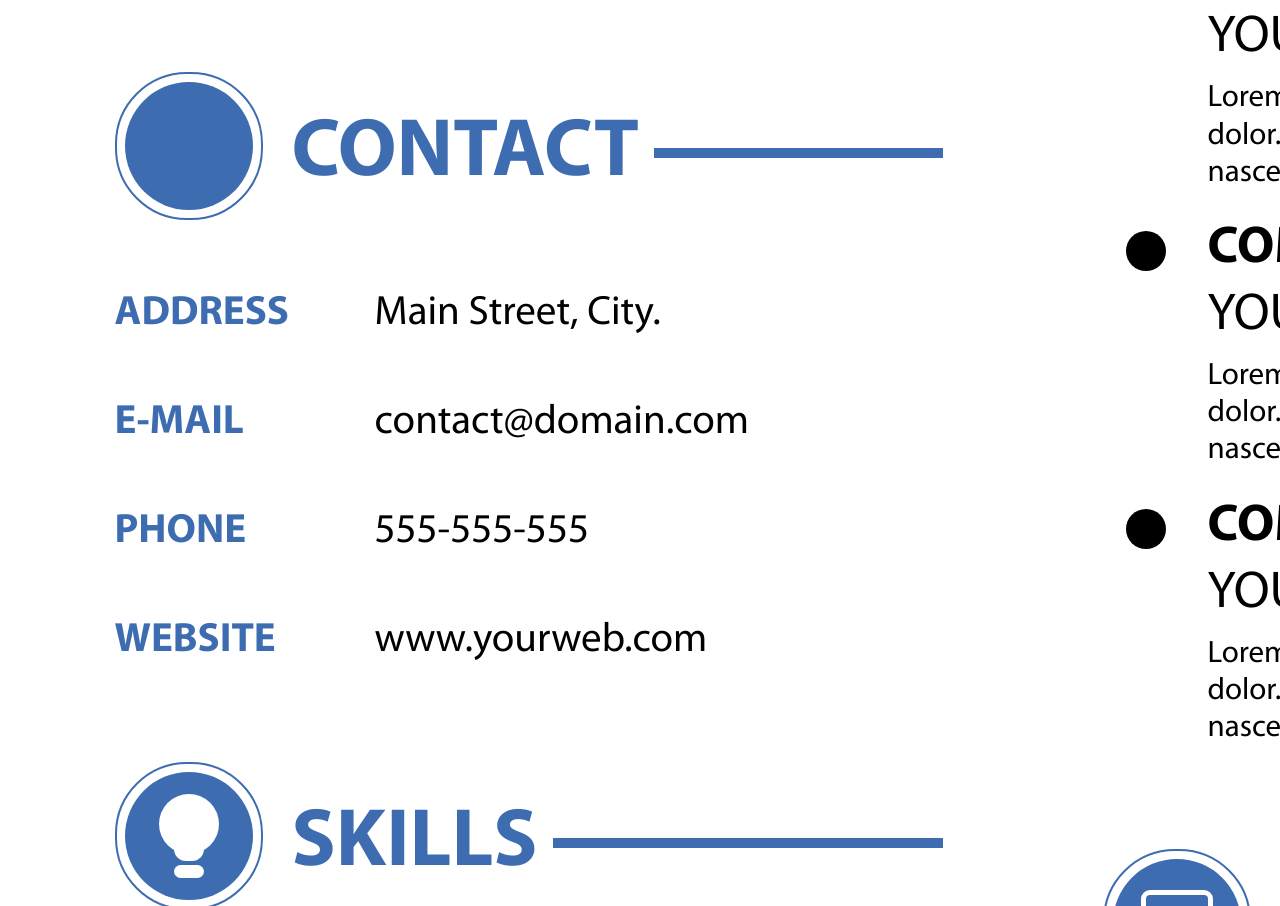
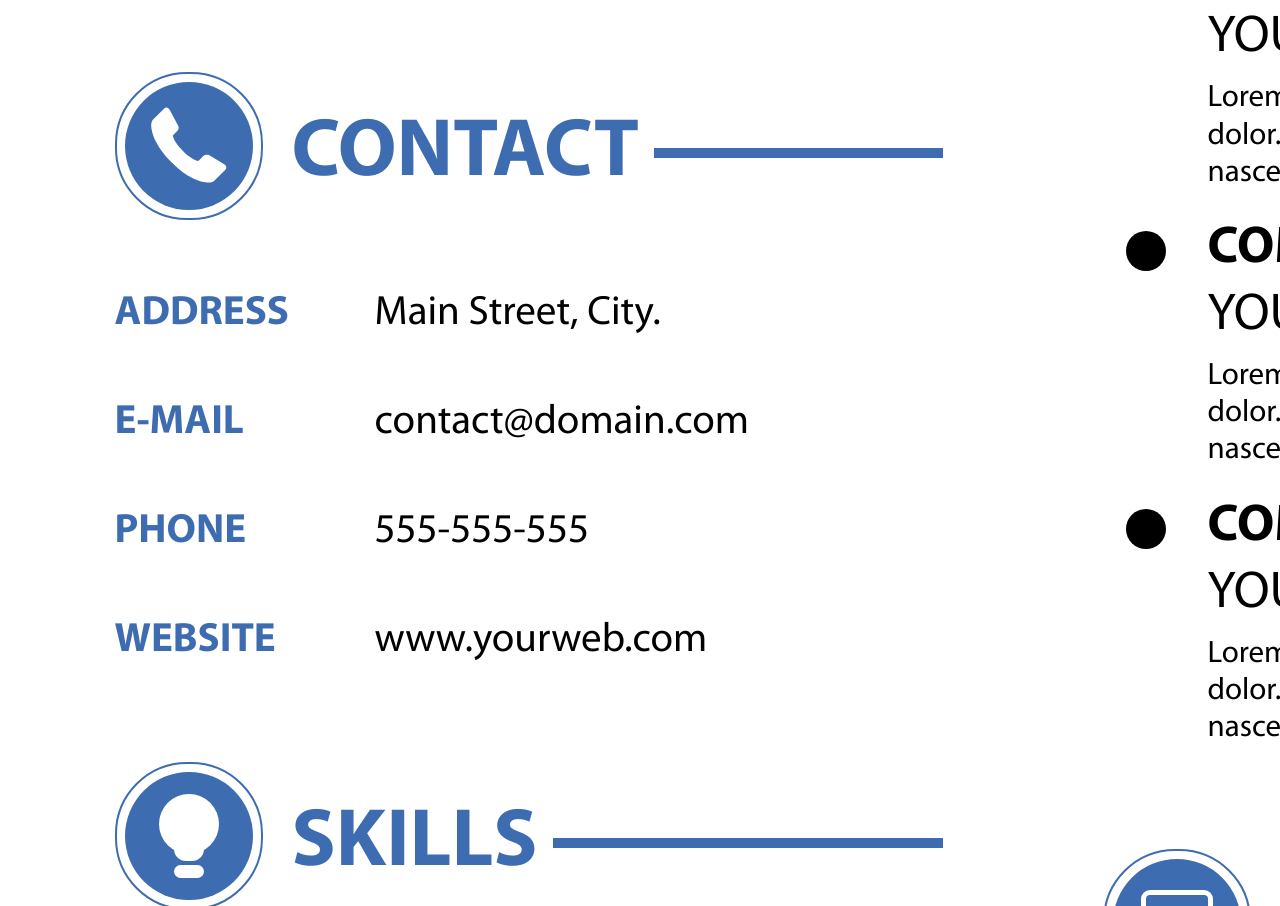
Before and after one commit to Kleyst/fsd-cv, a plain HTML site: page version without preprocessors/index.html in a window 1280 px wide. Shown: the part 1844-2750 px from the top of the page. Drawn offline with Linux system fonts and the light colour scheme.

Commit message:
Добавил иконку контактов

```diff
--- a/version without preprocessors/css/style.css
+++ b/version without preprocessors/css/style.css
@@ -92,6 +92,15 @@
 
 .contact {
   margin-bottom: 22px;
+}
+
+.contact__logo {
+  position: absolute;
+  top: 79px;
+  left: 35px;
+  background-image: url("../img/phone-receiver.svg");
+  width: 80px;
+  height: 80px;
 }
 
 /*education*/
--- a/version without preprocessors/index.html
+++ b/version without preprocessors/index.html
@@ -43,6 +43,7 @@
       <div class="section__header header">
         <span class="header__container">
             <span class="header__logo"></span>
+            <span class="contact__logo"></span>
             <h2 class="header__title">Contact</h2>
         </span>
       </div>
```
Also changed, not shown: version without preprocessors/img/phone-receiver.svg (added).
